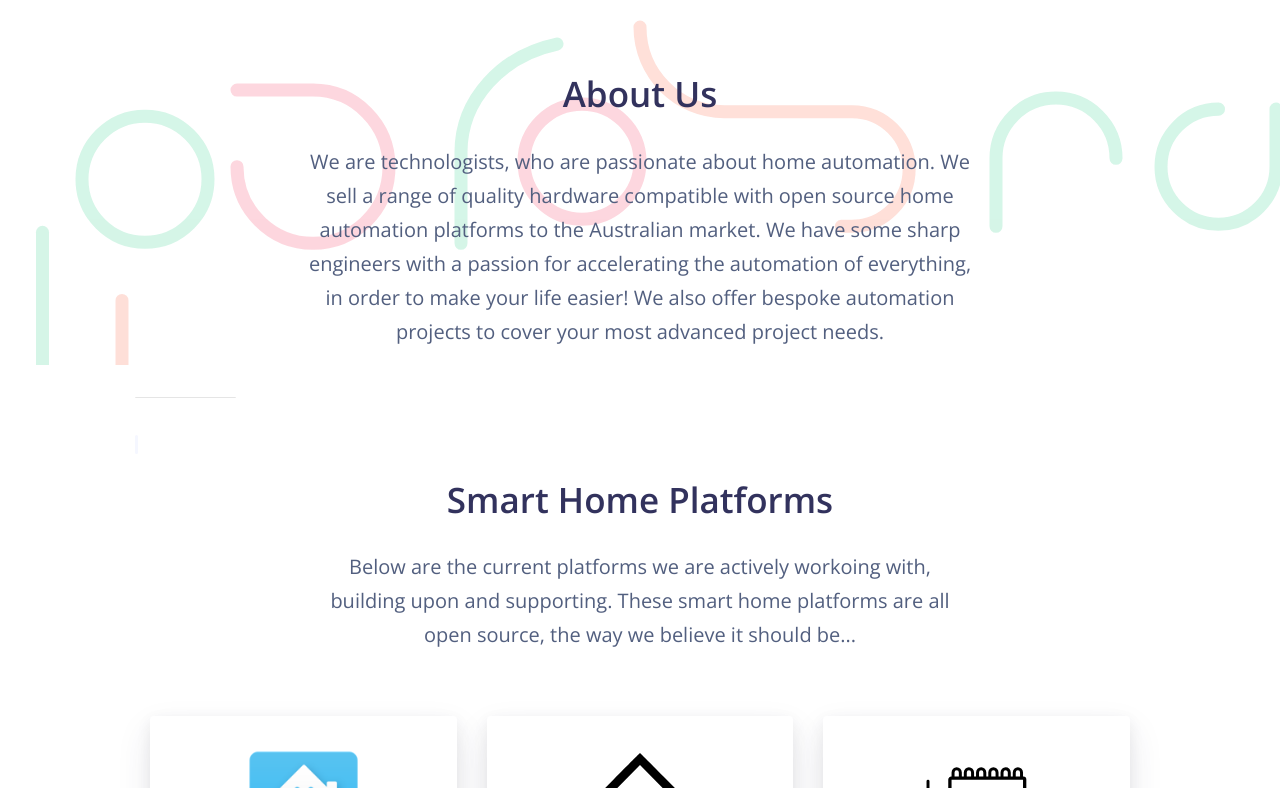
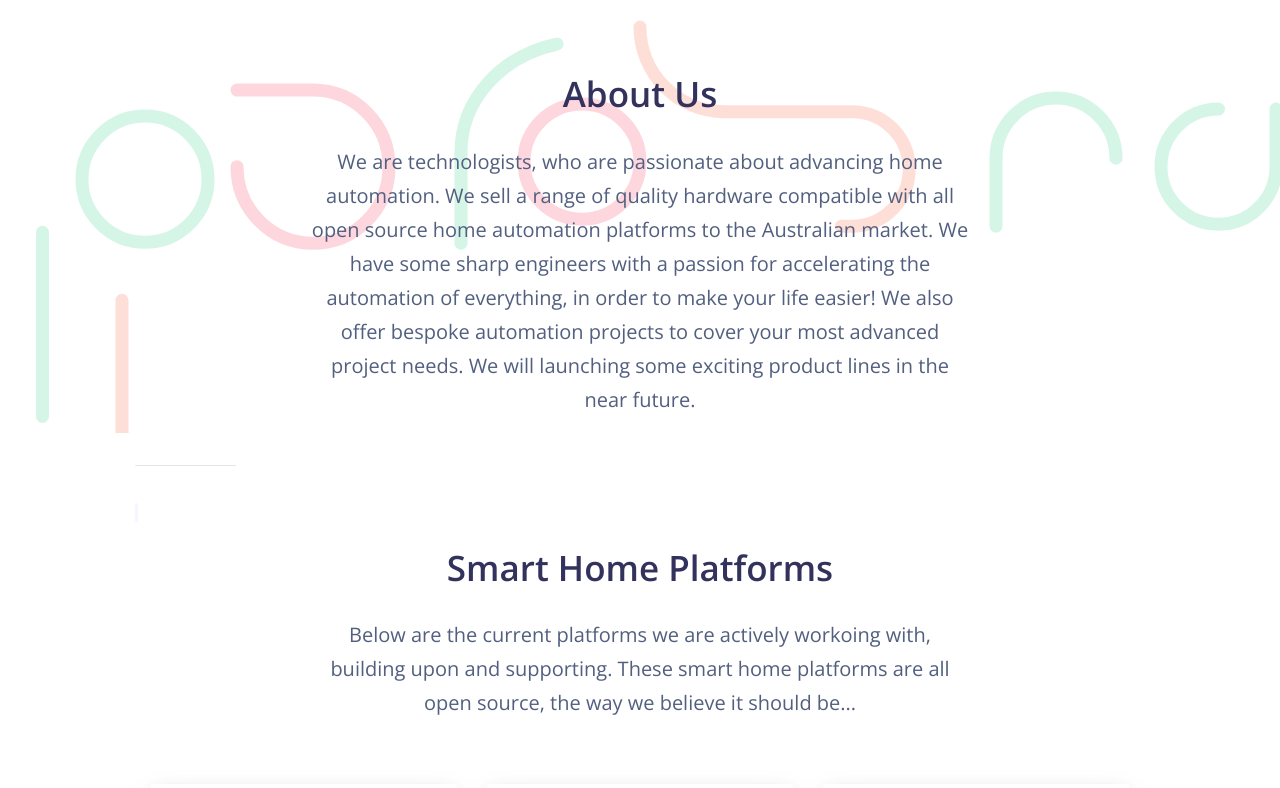
Before and after one commit to DialedIn-Aus/dialedin-aus.github.io, a Jekyll site: the page built from docs/index.html, in a window 1280 px wide and 900 px high, scrolled down 432 px, cut to the strip 112-900 px from the top of the window. Built offline with Jekyll 4.4.1, drawn with Linux system fonts in a browser that asks for light colours; nearby versions of some CDN libraries.

Commit message:
one more content change

```diff
--- a/docs/_includes/home-dialedin.html
+++ b/docs/_includes/home-dialedin.html
@@ -4,7 +4,7 @@
     <div class="row text-center justify-content-center">
       <div class="col-lg-8">
         <h3 class="display-3 text-black" style="opacity: 3;" >About Us</h3>
-        <p class="lead text-black">We are technologists, who are passionate about home automation. We sell a range of quality hardware compatible with open source home automation platforms to the Australian market. We have some sharp engineers with a passion for accelerating the automation of everything, in order to make your life easier! We also offer bespoke automation projects to cover your most advanced project needs.</p>
+        <p class="lead text-black">We are technologists, who are passionate about advancing home automation. We sell a range of quality hardware compatible with all open source home automation platforms to the Australian market. We have some sharp engineers with a passion for accelerating the automation of everything, in order to make your life easier! We also offer bespoke automation projects to cover your most advanced project needs. We will launching some exciting product lines in the near future.</p>
       </div>
     </div>
   </div>
```
